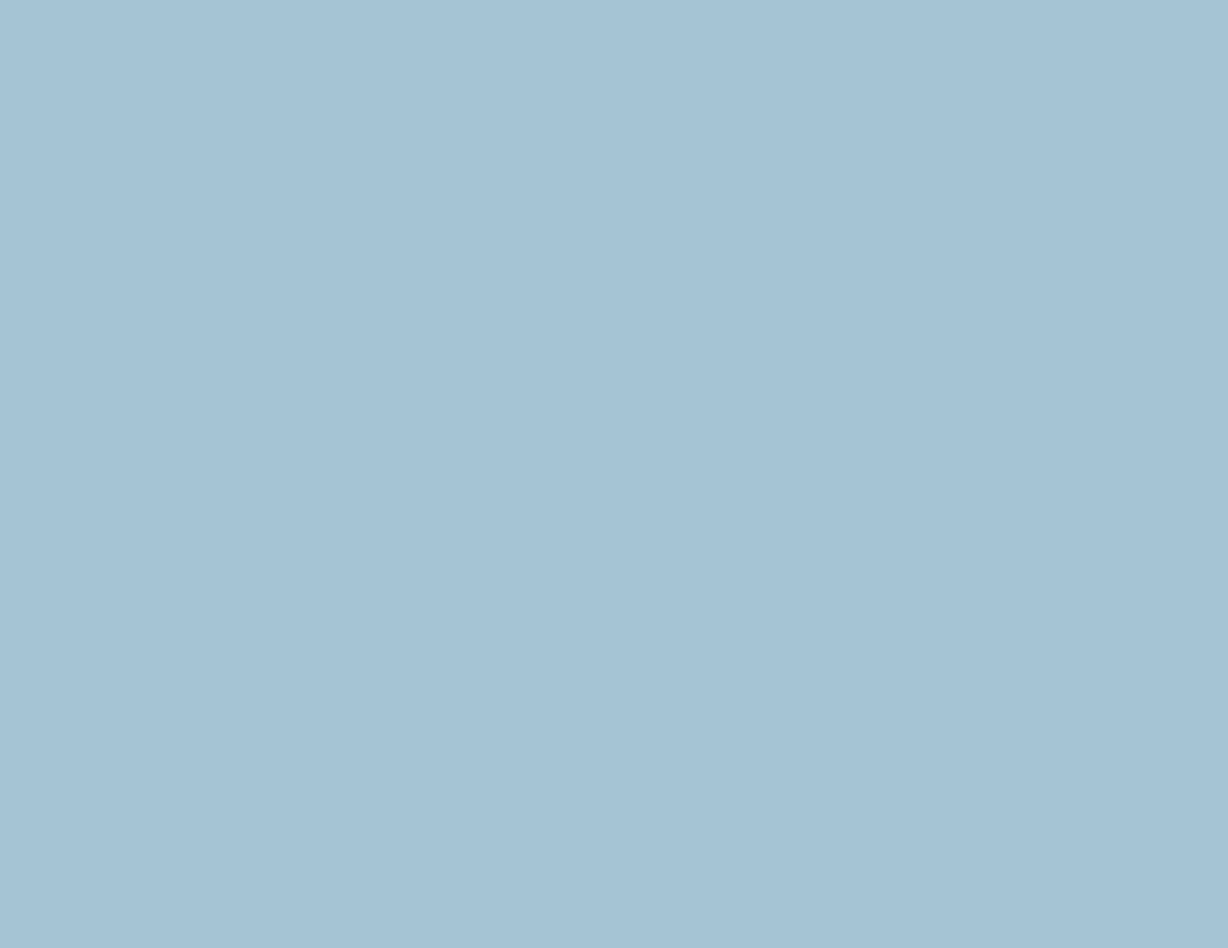
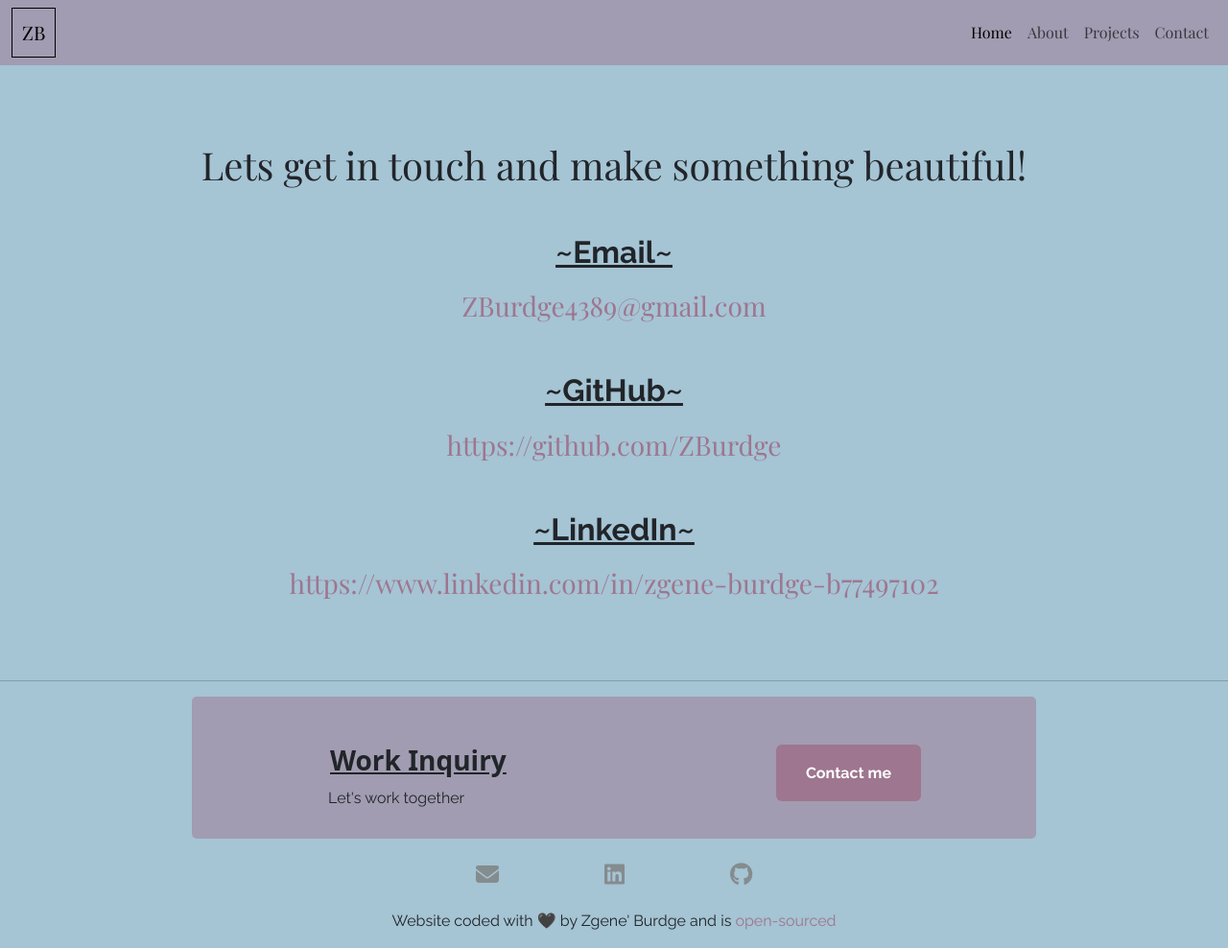
Before and after one commit to ZBurdge/My-Portfolio, a plain HTML site: page contact.html in a window 1280 px wide. Shown: the whole page at 96% size. Before the commit the page ends 800 px from the top, so only its background shows below. Drawn offline with nearby package versions, Linux system fonts and the light colour scheme.

Commit message:
contact page created and styled

```diff
--- a/contact.html
+++ b/contact.html
@@ -4,6 +4,7 @@
     <meta charset="UTF-8" />
     <meta http-equiv="X-UA-Compatible" content="IE=edge" />
     <meta name="viewport" content="width=device-width, initial-scale=1.0" />
+    <meta name="description" content="Front-end developer in Avondale, AZ" />
     <script
       src="https://cdn.jsdelivr.net/npm/bootstrap@5.3.0-alpha3/dist/js/bootstrap.bundle.min.js"
       integrity="sha384-ENjdO4Dr2bkBIFxQpeoTz1HIcje39Wm4jDKdf19U8gI4ddQ3GYNS7NTKfAdVQSZe"
@@ -26,7 +27,93 @@
       crossorigin="anonymous"
     />
     <link rel="stylesheet" href="/css/styles.css" />
-    <title>Document</title>
+    <title>Contact Me- Zgene' Burdge</title>
   </head>
-  <body></body>
+  <body>
+    <nav class="navbar navbar-expand-lg main-navbar">
+      <div class="container-fluid">
+        <a class="navbar-brand" href="/">ZB</a>
+        <button
+          class="navbar-toggler"
+          type="button"
+          data-bs-toggle="collapse"
+          data-bs-target="#navbarNavAltMarkup"
+          aria-controls="navbarNavAltMarkup"
+          aria-expanded="false"
+          aria-label="Toggle navigation"
+        >
+          <span class="navbar-toggler-icon"></span>
+        </button>
+        <div
+          class="collapse navbar-collapse justify-content-end"
+          id="navbarNavAltMarkup"
+        >
+          <div class="navbar-nav">
+            <a
+              class="nav-link active"
+              aria-current="page"
+              title="Homepage"
+              href="/"
+              >Home</a
+            >
+            <a class="nav-link" title="About Zgene'" href="/about.html"
+              >About</a
+            >
+            <a class="nav-link" title="Zgene's work" href="/work.html"
+              >Projects</a
+            >
+            <a class="nav-link" title="Contact Zgene'" href="/contact.html"
+              >Contact</a
+            >
+          </div>
+        </div>
+      </div>
+    </nav>
+    <div class="content-container">
+      <h1 class="mb-5">Lets get in touch and make something beautiful!</h1>
+      <h2 class="mb-3">~Email~</h2>
+      <a href="mailto:ZBurdge4389@gmail.com">ZBurdge4389@gmail.com</a>
+      <h2 class=" mb-3 mt-5">~GitHub~</h2>
+      <a href="https://github.com/ZBurdge">https://github.com/ZBurdge</a>
+      <h2 class=" mb-3 mt-5">~LinkedIn~</h2>
+      <a href="https://www.linkedin.com/in/zgene-burdge-b77497102"
+        >https://www.linkedin.com/in/zgene-burdge-b77497102</a
+      >
+    </div>
+
+    <hr />
+    <footer>
+      <div class="contact-box justify-content-between d-none d-sm-flex">
+        <div>
+          <h3 class="work-inquiry">Work Inquiry</h3>
+          <p>Let's work together</p>
+        </div>
+        <div>
+          <a href="/contact.html" class="btn btn-main" title="Contact Zgene'"
+            >Contact me
+          </a>
+        </div>
+      </div>
+      <div class="contact-links d-flex justify-content-center mt-2">
+        <a href="mailto:ZBurdge4389@gmail.com" title="Email"
+          ><i class="fa-solid fa-envelope" style="color: #848c8e"></i
+        ></a>
+        <a
+          href="https://www.linkedin.com/in/zgene-burdge-b77497102"
+          target="_blank"
+          title="Linkedin"
+          ><i class="fa-brands fa-linkedin" style="color: #848c8e"></i
+        ></a>
+        <a href="https://github.com/ZBurdge" target="_blank" title="GitHub"
+          ><i class="fa-brands fa-github" style="color: #848c8e"></i
+        ></a>
+      </div>
+      <p class="text-center footer-source">
+        Website coded with 🖤 by Zgene' Burdge and is
+        <a href="https://github.com/ZBurdge/My-Portfolio.git" title="GitHub"
+          >open-sourced</a
+        >
+      </p>
+    </footer>
+  </body>
 </html>
--- a/css/styles.css
+++ b/css/styles.css
@@ -89,6 +89,8 @@ p {
 }
 
 .footer-source a {
+  font-size: 16px;
+  font-family: "Raleway", sans-serif;
   color: #9e768f;
 }
 
@@ -136,3 +138,10 @@ h3 {
 .work-link:hover {
   color: var(--accent-color);
 }
+
+a {
+  text-decoration: none;
+  font-family: "Playfair Display", serif;
+  font-size: 28px;
+  color: #9e768f;
+}
```
Also changed, not shown: work.html (+32 -8 lines).
